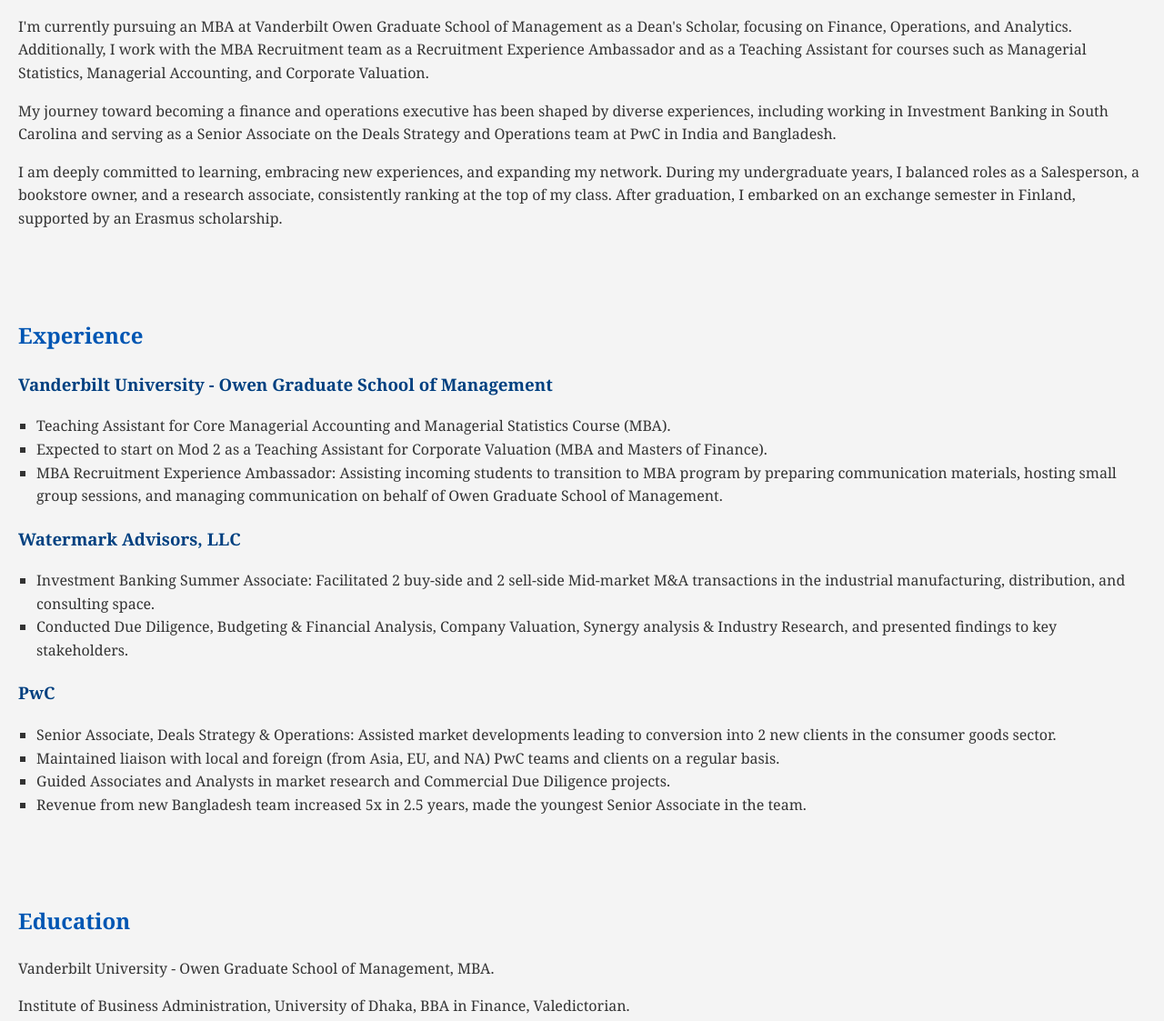
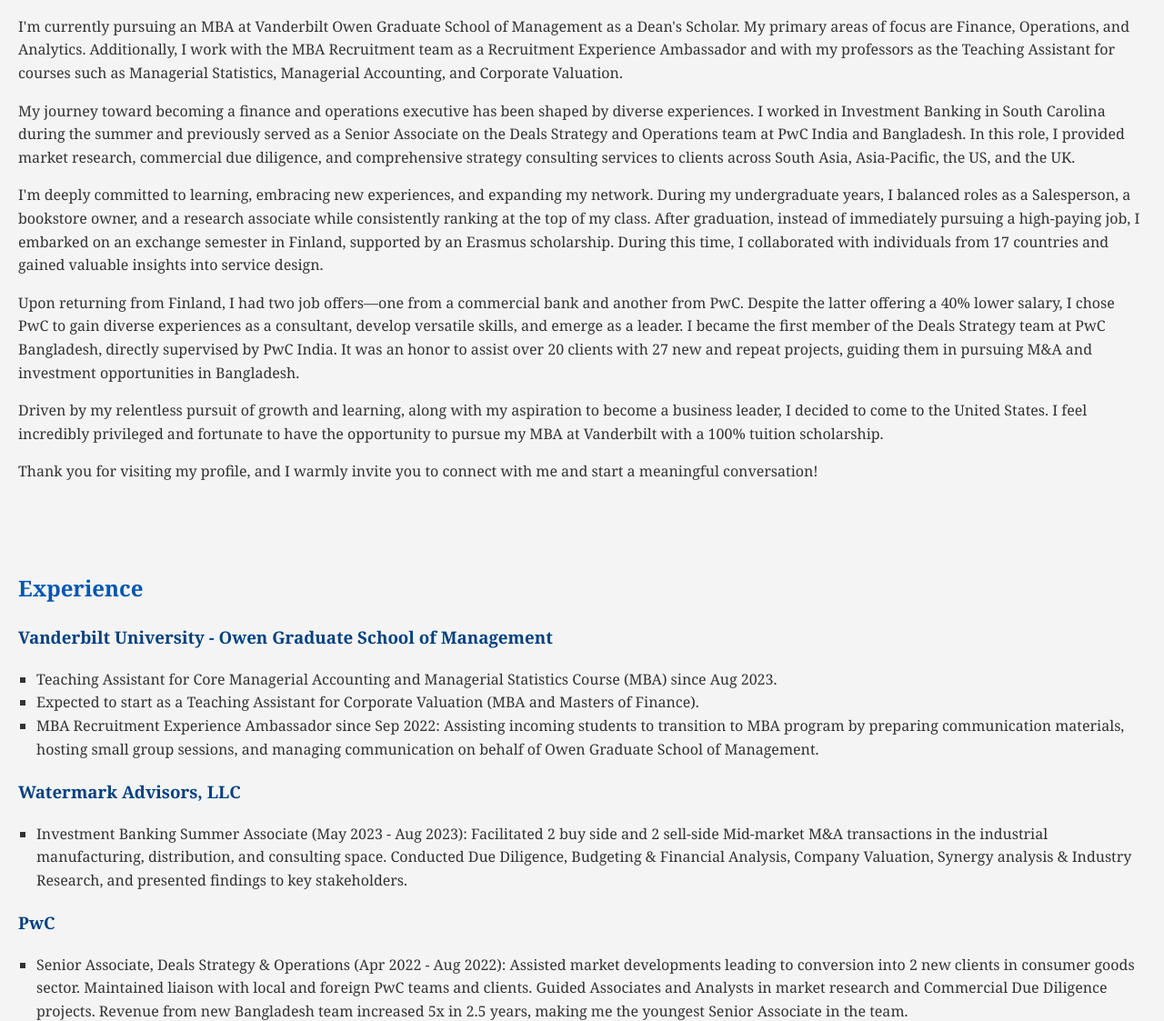
Before and after one commit to GenJam91/mohammads.github.io, a plain HTML site: page index.html in a window 1280 px wide. Shown: the part 277-1400 px from the top of the page at 91% size. Drawn offline with Linux system fonts and the light colour scheme.

Commit message:
Update index.html

```diff
--- a/index.html
+++ b/index.html
@@ -20,36 +20,40 @@
     </header>
     <section id="about">
         <h2>About Me</h2>
-        <p>I'm currently pursuing an MBA at Vanderbilt Owen Graduate School of Management as a Dean's Scholar, focusing on Finance, Operations, and Analytics. Additionally, I work with the MBA Recruitment team as a Recruitment Experience Ambassador and as a Teaching Assistant for courses such as Managerial Statistics, Managerial Accounting, and Corporate Valuation.</p>
-        <p>My journey toward becoming a finance and operations executive has been shaped by diverse experiences, including working in Investment Banking in South Carolina and serving as a Senior Associate on the Deals Strategy and Operations team at PwC in India and Bangladesh.</p>
-        <p>I am deeply committed to learning, embracing new experiences, and expanding my network. During my undergraduate years, I balanced roles as a Salesperson, a bookstore owner, and a research associate, consistently ranking at the top of my class. After graduation, I embarked on an exchange semester in Finland, supported by an Erasmus scholarship.</p>
+        <p>I'm currently pursuing an MBA at Vanderbilt Owen Graduate School of Management as a Dean's Scholar. My primary areas of focus are Finance, Operations, and Analytics. Additionally, I work with the MBA Recruitment team as a Recruitment Experience Ambassador and with my professors as the Teaching Assistant for courses such as Managerial Statistics, Managerial Accounting, and Corporate Valuation.</p>
+        <p>My journey toward becoming a finance and operations executive has been shaped by diverse experiences. I worked in Investment Banking in South Carolina during the summer and previously served as a Senior Associate on the Deals Strategy and Operations team at PwC India and Bangladesh. In this role, I provided market research, commercial due diligence, and comprehensive strategy consulting services to clients across South Asia, Asia-Pacific, the US, and the UK.</p>
+        <p>I'm deeply committed to learning, embracing new experiences, and expanding my network. During my undergraduate years, I balanced roles as a Salesperson, a bookstore owner, and a research associate while consistently ranking at the top of my class. After graduation, instead of immediately pursuing a high-paying job, I embarked on an exchange semester in Finland, supported by an Erasmus scholarship. During this time, I collaborated with individuals from 17 countries and gained valuable insights into service design.</p>
+        <p>Upon returning from Finland, I had two job offers—one from a commercial bank and another from PwC. Despite the latter offering a 40% lower salary, I chose PwC to gain diverse experiences as a consultant, develop versatile skills, and emerge as a leader. I became the first member of the Deals Strategy team at PwC Bangladesh, directly supervised by PwC India. It was an honor to assist over 20 clients with 27 new and repeat projects, guiding them in pursuing M&A and investment opportunities in Bangladesh.</p>
+        <p>Driven by my relentless pursuit of growth and learning, along with my aspiration to become a business leader, I decided to come to the United States. I feel incredibly privileged and fortunate to have the opportunity to pursue my MBA at Vanderbilt with a 100% tuition scholarship.</p>
+        <p>Thank you for visiting my profile, and I warmly invite you to connect with me and start a meaningful conversation!</p>
     </section>
     <section id="experience">
         <h2>Experience</h2>
-        <!-- Detailed experiences in bullet points -->
         <h3>Vanderbilt University - Owen Graduate School of Management</h3>
         <ul>
-            <li>Teaching Assistant for Core Managerial Accounting and Managerial Statistics Course (MBA).</li>
-            <li>Expected to start on Mod 2 as a Teaching Assistant for Corporate Valuation (MBA and Masters of Finance).</li>
-            <li>MBA Recruitment Experience Ambassador: Assisting incoming students to transition to MBA program by preparing communication materials, hosting small group sessions, and managing communication on behalf of Owen Graduate School of Management.</li>
+            <li>Teaching Assistant for Core Managerial Accounting and Managerial Statistics Course (MBA) since Aug 2023.</li>
+            <li>Expected to start as a Teaching Assistant for Corporate Valuation (MBA and Masters of Finance).</li>
+            <li>MBA Recruitment Experience Ambassador since Sep 2022: Assisting incoming students to transition to MBA program by preparing communication materials, hosting small group sessions, and managing communication on behalf of Owen Graduate School of Management.</li>
         </ul>
         <h3>Watermark Advisors, LLC</h3>
         <ul>
-            <li>Investment Banking Summer Associate: Facilitated 2 buy-side and 2 sell-side Mid-market M&A transactions in the industrial manufacturing, distribution, and consulting space.</li>
-            <li>Conducted Due Diligence, Budgeting & Financial Analysis, Company Valuation, Synergy analysis & Industry Research, and presented findings to key stakeholders.</li>
+            <li>Investment Banking Summer Associate (May 2023 - Aug 2023): Facilitated 2 buy side and 2 sell-side Mid-market M&A transactions in the industrial manufacturing, distribution, and consulting space. Conducted Due Diligence, Budgeting & Financial Analysis, Company Valuation, Synergy analysis & Industry Research, and presented findings to key stakeholders.</li>
         </ul>
         <h3>PwC</h3>
         <ul>
-            <li>Senior Associate, Deals Strategy & Operations: Assisted market developments leading to conversion into 2 new clients in the consumer goods sector.</li>
-            <li>Maintained liaison with local and foreign (from Asia, EU, and NA) PwC teams and clients on a regular basis.</li>
-            <li>Guided Associates and Analysts in market research and Commercial Due Diligence projects.</li>
-            <li>Revenue from new Bangladesh team increased 5x in 2.5 years, made the youngest Senior Associate in the team.</li>
+            <li>Senior Associate, Deals Strategy & Operations (Apr 2022 - Aug 2022): Assisted market developments leading to conversion into 2 new clients in consumer goods sector. Maintained liaison with local and foreign PwC teams and clients. Guided Associates and Analysts in market research and Commercial Due Diligence projects. Revenue from new Bangladesh team increased 5x in 2.5 years, making me the youngest Senior Associate in the team.</li>
+            <li>Associate, Deals Strategy & Operations (Apr 2021 - Apr 2022): Conducted financial analysis, market research, value chain analysis, go-to-market strategy exercises in 8 M&A and Expansion projects, served local and foreign E-commerce, Logistics, Consumer Goods, Financial (IFC) and Govt (USDA) clients across geographies covering Bangladesh, India, Middle East (KSA and UAE), and Nigeria. Made and updated deliverables, coordinated with local and foreign PwC teams and ~3-7 clients simultaneously. Promoted for exceptional performance, contributing ~20% of team revenue during Covid-19 being a single resource in Bangladesh, and actively participated in hiring 2 new Analysts in the Dhaka-Bangladesh team. Received PwC Above and Beyond Award 3 quarters (April 2021, September 2020, and June 2020).</li>
+            <li>Analyst, Deals Strategy & Operations (Nov 2019 - Apr 2021): First local resource of PwC India Deals Strategy team in Bangladesh; successful as on-ground pilot office to maintain liaison with local clients and research support with remote supervision from Delhi (India). Provided extensive support for 15 strategy projects in 8 sectors: learned and assisted market research and financial analysis while coordinating with foreign PwC member firms and the clients with multilingual ability.</li>
         </ul>
+        <!-- Add more experiences as needed -->
     </section>
     <section id="education">
         <h2>Education</h2>
-        <p>Vanderbilt University - Owen Graduate School of Management, MBA.</p>
-        <p>Institute of Business Administration, University of Dhaka, BBA in Finance, Valedictorian.</p>
+        <ul>
+            <li>Vanderbilt University - Owen Graduate School of Management, Master of Business Administration - MBA (Aug 2022 - May 2024). Dean's Scholar (Signature Owen scholarship with 100% tuition waiver) GPA 3.93; GRE Score 330/340 (Quant 167/ 170, Verbal 163/ 170) [GMAT Equivalent ~730]. MBA Recruitment Experience Ambassador (Communication and events management as part of the Recruiting and admissions team). Teaching Assistant: Managerial Statistics, Managerial Accounting, and Corporate Valuation. Clubs: Hearts for the Homeless Nashville, Owen Strategy and Consulting Club, Owen Technology Club, Adam Smith Society.</li>
+            <li>Institute of Business Administration, University of Dhaka, Bachelor of Business Administration (BBA), Finance (Jan 2015 - Oct 2019). CGPA 3.99/ 4 - Valedictorian - Ranked 01/117 with record highest CGPA. Activities and societies: -Ranked 1st, Talentpool scholarship merit list, University of Dhaka. Research assistant to Prof. Dr. AKM Saiful Majid (Chairman, Grameen Bank Bangladesh, Former Director-IBA) in several local research and consultancy projects. Research assistant to Prof. Sheikh Morshed Jahan in a UN ESCAP project - Maximizing benefits of Mekong value chains for SMEs. Former Class Representative.</li>
+        </ul>
+        <!-- Add more educational details as needed -->
     </section>
     <footer>
         <p>Contact me at: <a href="mailto:mohammad.sohrawardy@vanderbilt.edu">mohammad.sohrawardy@vanderbilt.edu</a></p>
```
